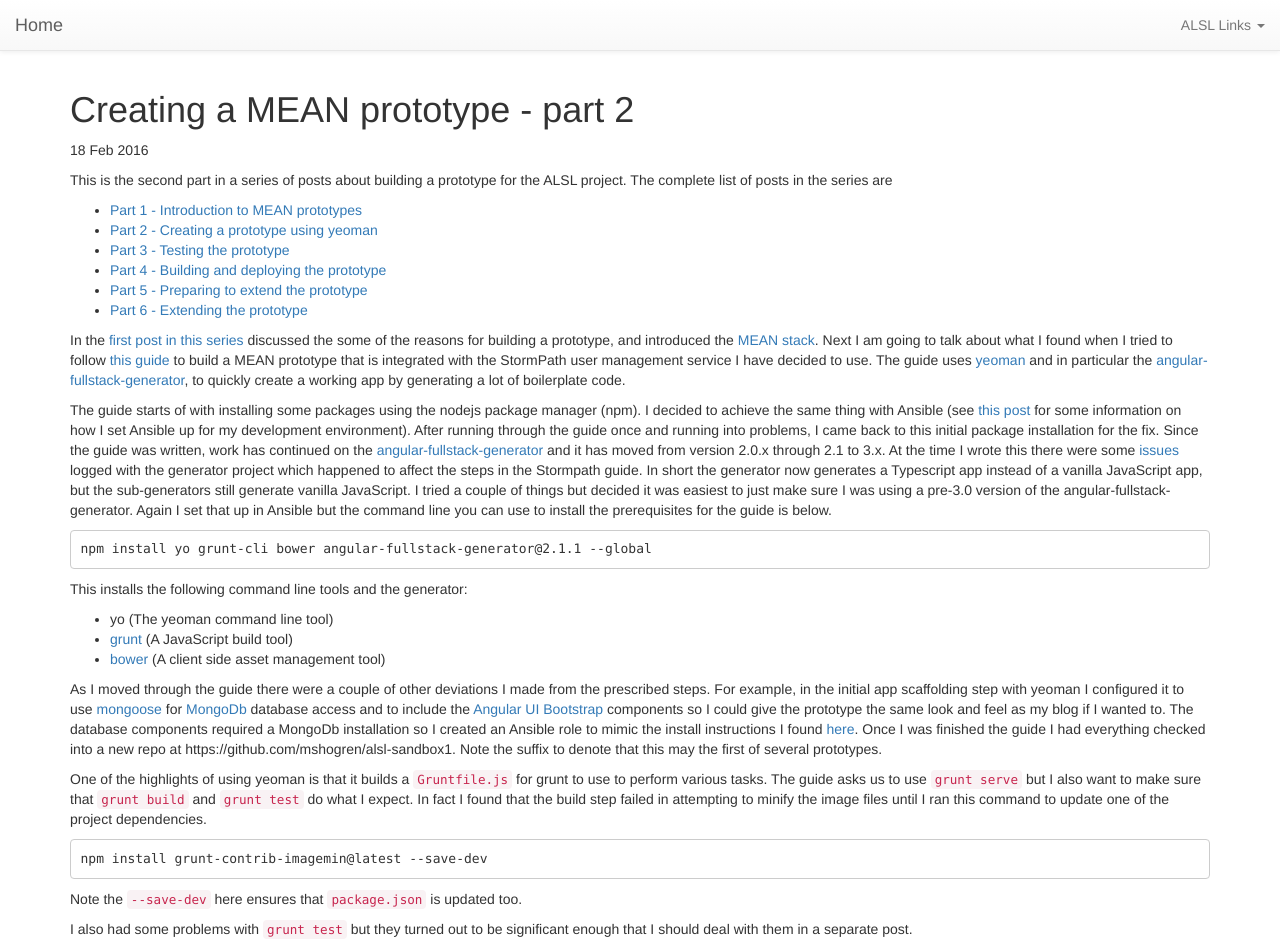
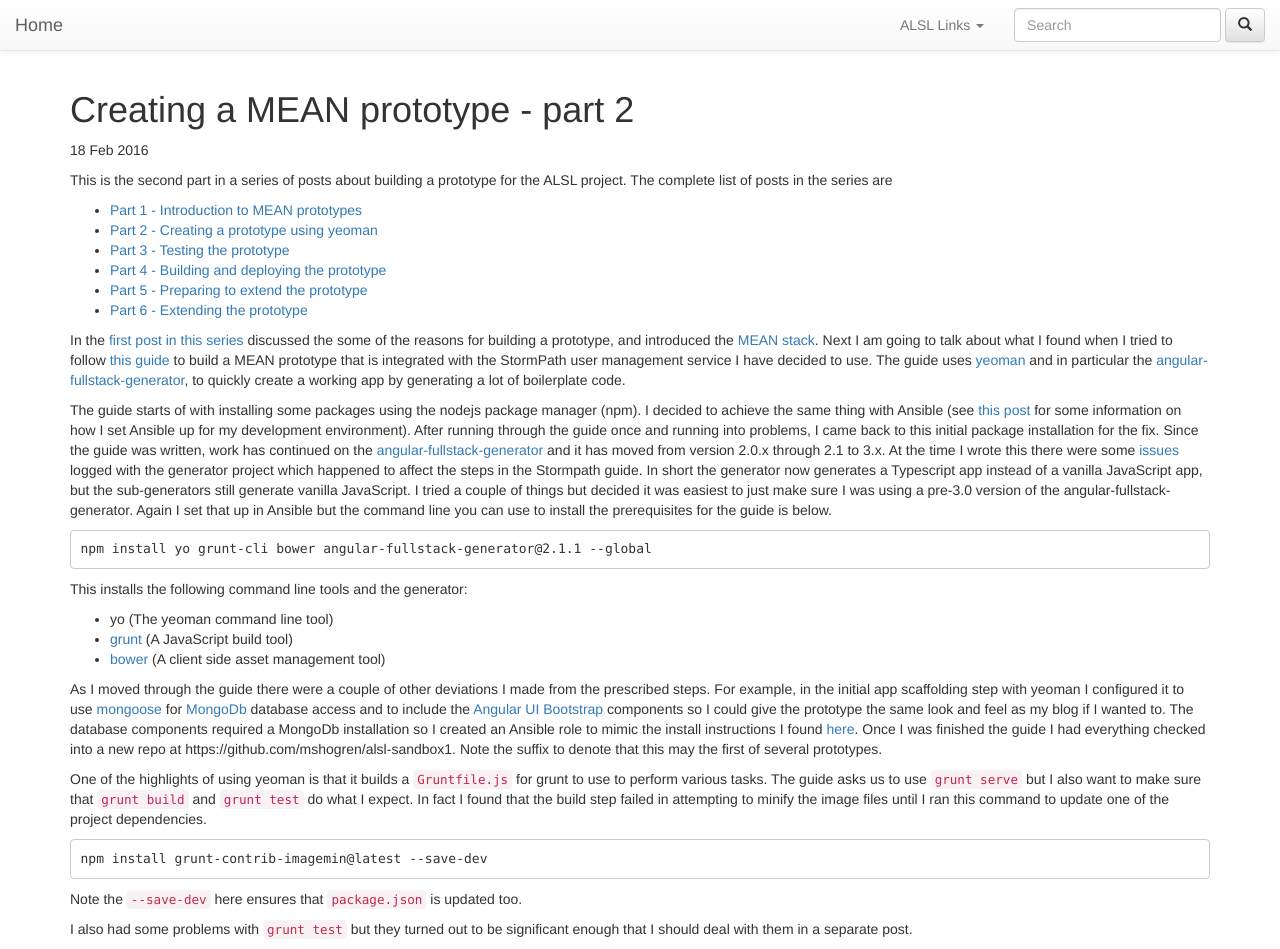
Before and after one commit to mshogren/mshogren.github.io, a Jekyll site: the page built from _posts/2016-02-18-creating-a-mean-prototype-2.md, in a window 1280 px wide and 949 px high. Built offline with Jekyll 4.4.1, drawn with Linux system fonts in a browser that asks for light colours; nearby versions of some CDN libraries; comment, search, counter and statistics services are not loaded.

Commit message:
Adding search to main navigation

```diff
--- a/_layouts/default.html
+++ b/_layouts/default.html
@@ -24,6 +24,7 @@
       <script src="https://oss.maxcdn.com/respond/1.4.2/respond.min.js"></script>
     <![endif]-->
     <script src="https://cdnjs.cloudflare.com/ajax/libs/jquery/3.0.0/jquery.min.js"></script>
+    <script src="https://maxcdn.bootstrapcdn.com/bootstrap/3.3.6/js/bootstrap.min.js" integrity="sha384-0mSbJDEHialfmuBBQP6A4Qrprq5OVfW37PRR3j5ELqxss1yVqOtnepnHVP9aJ7xS" crossorigin="anonymous"></script>
     <script src="https://cdnjs.cloudflare.com/ajax/libs/lunr.js/0.7.1/lunr.min.js"></script>
     <script src="/js/search.js"></script>
 
@@ -52,6 +53,14 @@
             <div class="collapse navbar-collapse" id="bs-example-navbar-collapse-1">
                 <ul class="nav navbar-nav">
                 </ul>
+                <form class="navbar-form navbar-right" role="search">
+                    <div class="form-group">
+                        <input type="text" class="form-control" placeholder="Search">
+                    </div>
+                    <button type="button" class="btn btn-default" aria-label="Search">
+                        <span class="glyphicon glyphicon-search" aria-hidden="true"></span>
+                    </button>
+                </form>
                 <ul class="nav navbar-nav navbar-right">
                     <li class="dropdown">
                         <a href="#" class="dropdown-toggle" data-toggle="dropdown" role="button" aria-haspopup="true" aria-expanded="false">ALSL Links <span class="caret"></span></a>
--- a/_posts/2016-02-18-creating-a-mean-prototype-2.md
+++ b/_posts/2016-02-18-creating-a-mean-prototype-2.md
@@ -25,7 +25,7 @@
 
 - yo (The yeoman command line tool)
 - [grunt](http://gruntjs.com/) (A JavaScript build tool)
-- [bower](http://bower.io/) (A client side asset management tool)
+- [bower](https://bower.io/) (A client side asset management tool)
 
 As I moved through the guide there were a couple of other deviations I made from the prescribed steps.  For example, in the initial app scaffolding step with yeoman I configured it to use [mongoose](http://mongoosejs.com/) for [MongoDb](https://www.mongodb.com/) database access and to include the [Angular UI Bootstrap](https://angular-ui.github.io/bootstrap/) components so I could give the prototype the same look and feel as my blog if I wanted to.  The database components required a MongoDb installation so I created an Ansible role to mimic the install instructions I found [here](https://docs.mongodb.org/manual/tutorial/install-mongodb-on-ubuntu/).  Once I was finished the guide I had everything checked into a new repo at https://github.com/mshogren/alsl-sandbox1.  Note the suffix to denote that this may the first of several prototypes.
 
```
